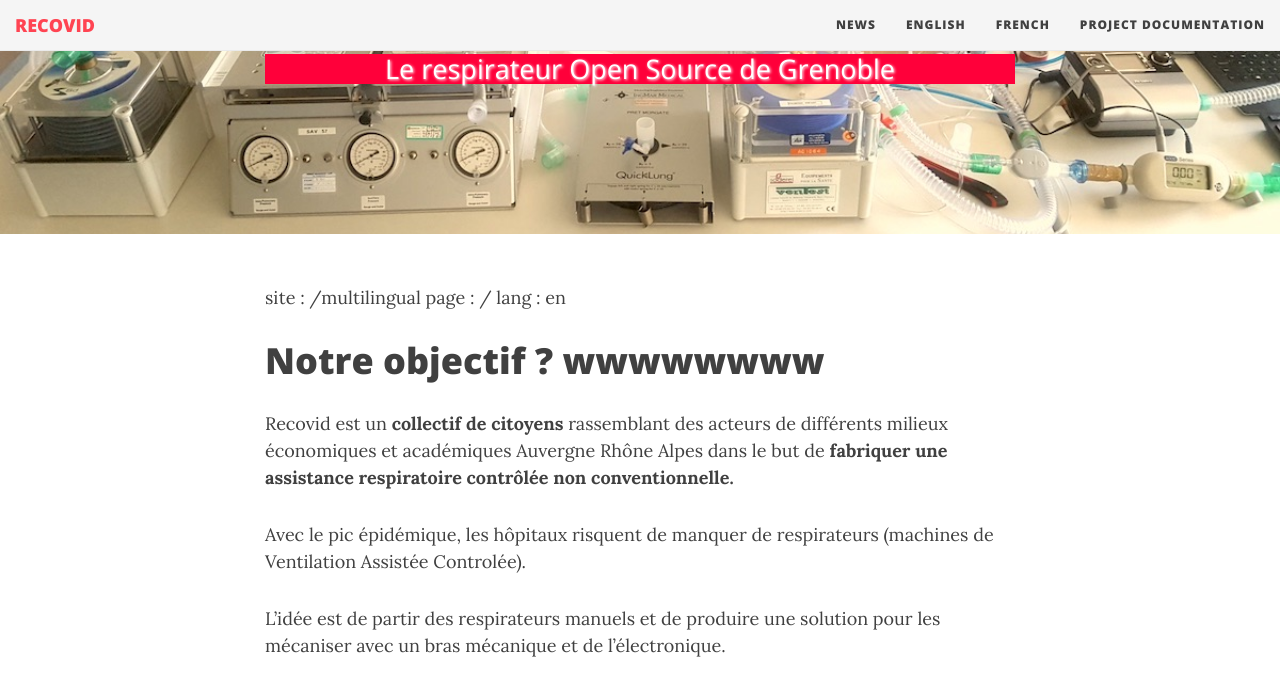
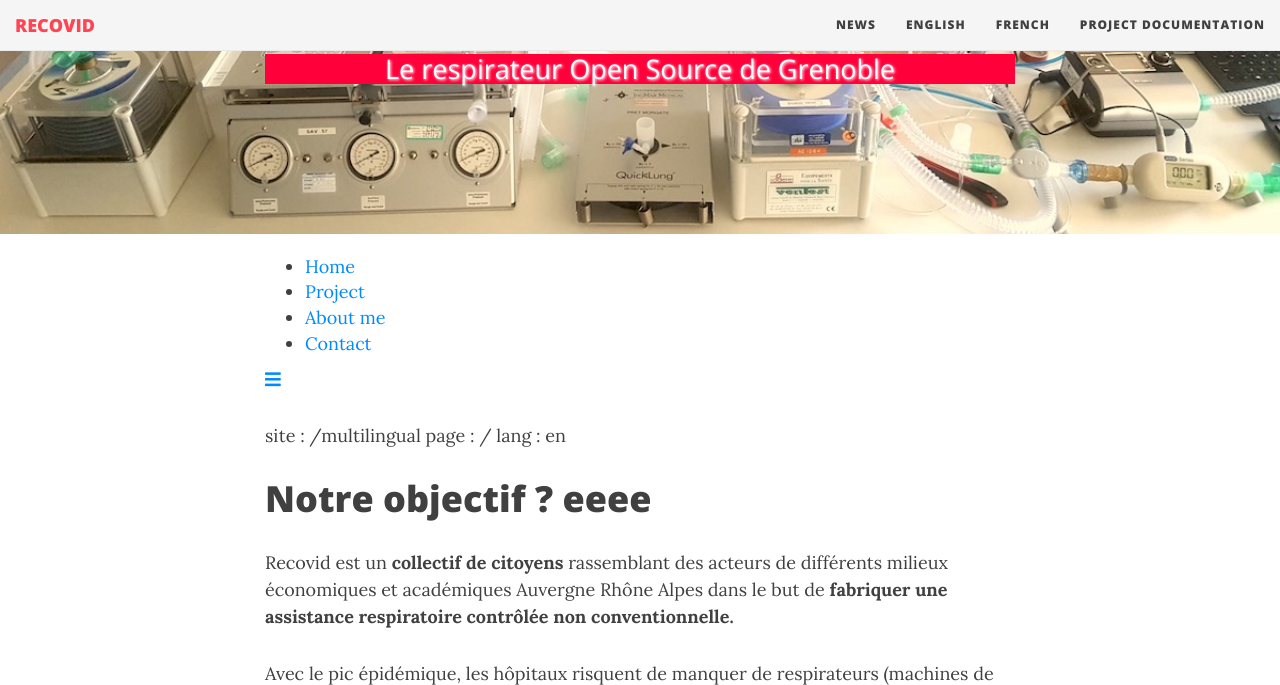
Before and after one commit to rstephane/multilingual, a Jekyll site: the page built from index.md, in a window 1280 px wide and 1400 px high, scrolled down 269 px, cut to the strip 0-685 px from the top of the window. Built offline with Jekyll 4.4.1, drawn with Linux system fonts in a browser that asks for light colours; nearby versions of some CDN libraries.

Commit message:
menu back

```diff
--- a/css/main.css
+++ b/css/main.css
@@ -802,80 +802,6 @@ pre {
     /*margin-left: -15px;*/
 }
 
-/* a supprimer plus tard */
-.clipped-menu {
-	 position: absolute;
-	 width: 200px;
-	 clip: rect(0, auto, auto, 0);
-	 pointer-events: none;
-}
- a.burger-menu {
-	 position: fixed;
-	 top: 10px;
-	 left: 10px;
-	 color: #fff;
-	 z-index: 100;
-}
- .main-menu {
-	 position: fixed;
-	 top: 0;
-	 background-color: #fff;
-	 height: 100%;
-	 border-style: solid;
-	 border-width: 50px 0 0 0;
-	 transition: left 0.25s;
-	 text-align: center;
-	 box-shadow: 5px 0 10px #333;
-	 z-index: 100;
-	 pointer-events: all;
-}
- .main-menu ul {
-	 list-style: none;
-}
- .main-menu li {
-	 margin-bottom: 0;
-}
- .main-menu li a {
-	 color: #222;
-	 text-decoration: none;
-	 display: block;
-}
- .main-menu li:hover {
-	 background-color: #eee;
-}
- @media (min-width: 1200px) {
-	 .main-menu {
-		 visibility: visible;
-		 top: 10px;
-		 left: 10px;
-		 background-color: transparent;
-		 border-style: none;
-		 box-shadow: none;
-		 height: 100px;
-	}
-	 .main-menu li {
-		 display: block;
-		 border: solid 1px #fff;
-		 text-align: center;
-		 border-radius: 5px;
-		 margin-bottom: 10px;
-		 transition: 0.25s;
-	}
-	 .main-menu li a {
-		 display: block;
-		 color: #fff;
-		 text-decoration: none;
-		 text-transform: uppercase;
-		 font-weight: 700;
-		 letter-spacing: 0.2em;
-	}
-	 .burger-menu {
-		 visibility: hidden;
-	}
-}
-
-/* end */
-
 
 .lang {
 
@@ -895,7 +821,7 @@ pre {
 			}
 
 			:lang(fr) {
-				font-weight: 300;
+				font-weight: 700;
 				text-transform: uppercase;
 			}
 
--- a/index.md
+++ b/index.md
@@ -13,7 +13,7 @@ page : {{ page.url }}
 lang : {{ page.lang }}
 
 
-# Notre objectif ? wwwwwwww
+# Notre objectif ? eeee
 
 Recovid est un **collectif de citoyens** rassemblant des acteurs de différents milieux économiques et académiques Auvergne Rhône Alpes dans le but de **fabriquer une assistance respiratoire contrôlée non conventionnelle.**
 
```
